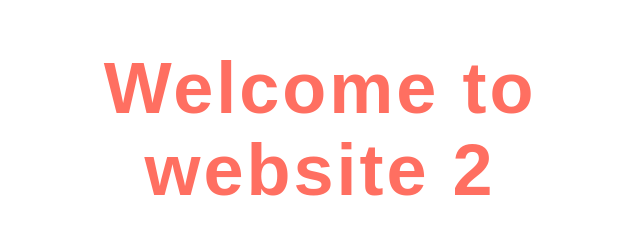
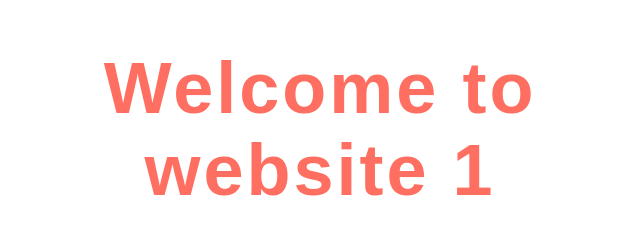
Before and after one commit to Nourelimanehed/web1, a plain HTML site: page index.html in a window 1280 px wide. Shown: the part 209-437 px from the top of the page, 320-960 px from the left. Drawn offline with Linux system fonts and the light colour scheme.

Commit message:
Update index.html

```diff
--- a/index.html
+++ b/index.html
@@ -3,7 +3,7 @@
 <head>
     <meta charset="UTF-8">
     <meta name="viewport" content="width=device-width, initial-scale=1.0">
-    <title>website 2</title>
+    <title>website 1</title>
     <style>
         body {
             font-family: 'Arial', sans-serif;
@@ -49,7 +49,7 @@
 </head>
 <body>
     <div class="container">
-        <h1> <span class="creative-text">Welcome to website 2 </span></h1>
+        <h1> <span class="creative-text">Welcome to website 1 </span></h1>
         <p>This website serves as a testing ground for LAB5A SIQ2, Virtualization and Cloud Computing (VCL) Module.</p>
         <p>Created by Hed**** and Sol***  for testing purposes.</p>
     </div>
```
